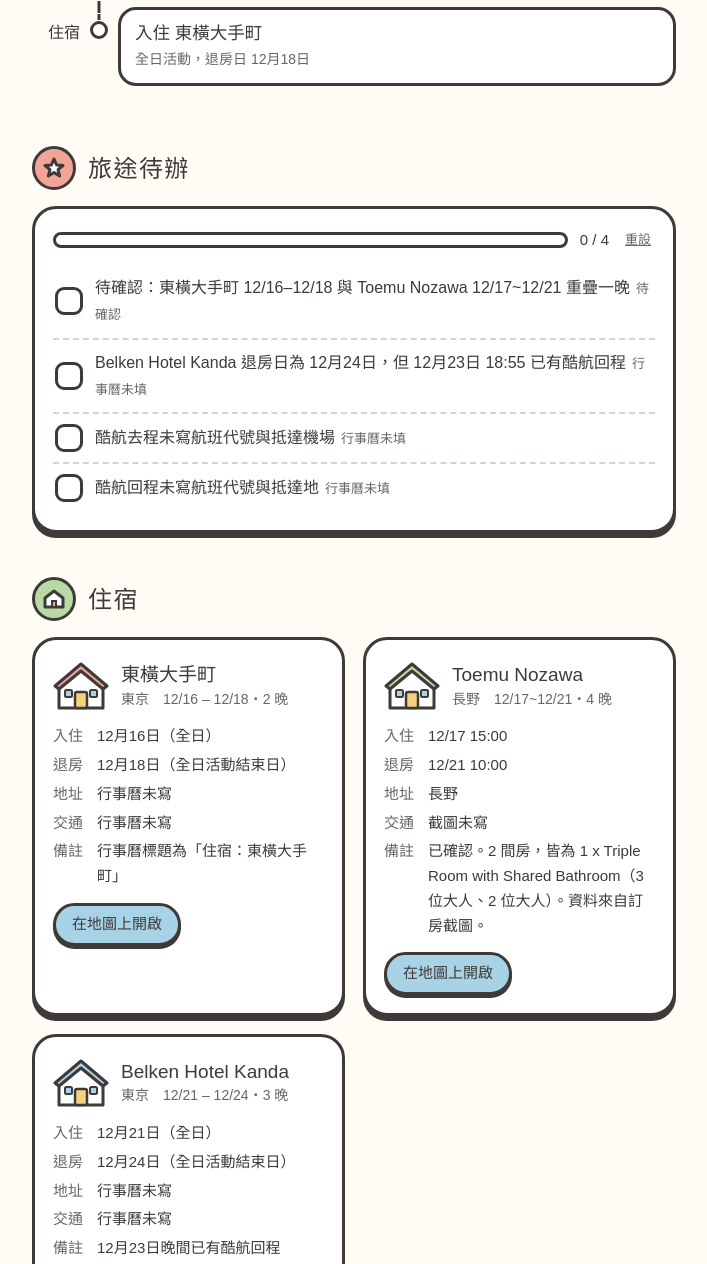
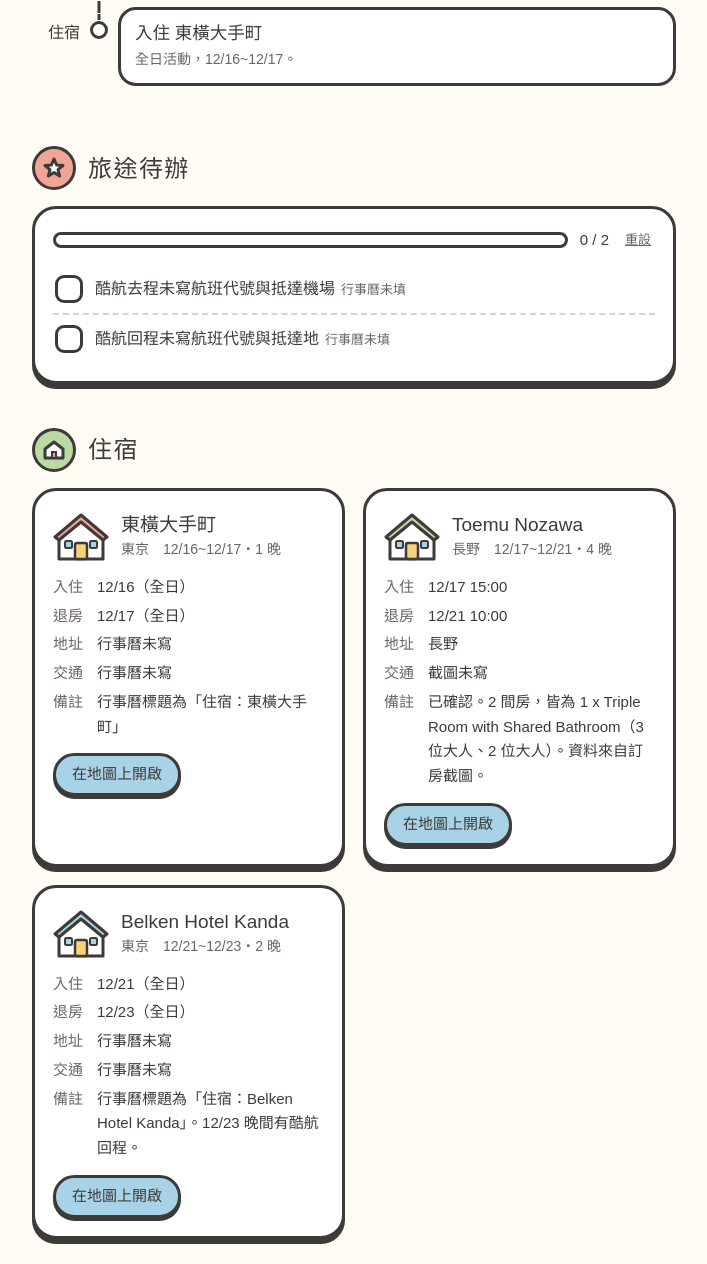
Before and after one commit to SOUNDBEND/travel-notebook, a plain HTML site: page index.html in a window 1280 px wide. Shown: the part 1272-2536 px from the top of the page, without its empty margins (286-993 px from the left). Drawn offline with Linux system fonts and the light colour scheme; a web font is replaced by a local one.

Commit message:
Fix lodging end dates

```diff
--- a/index.html
+++ b/index.html
@@ -291,14 +291,13 @@ const TRIPS = [
   days: [
     { date:"12/16", week:"週三", title:"出發與入住", area:"酷航・東橫大手町", art:"plane", items:[
       { t:"14:00", title:"酷航桃園機場T1", note:"14:00–18:00（台北時間）。行事曆未寫航班代號與抵達機場。", move:["plane"] },
-      { t:"住宿", title:"入住 東橫大手町", note:"全日活動，退房日 12月18日" }
+      { t:"住宿", title:"入住 東橫大手町", note:"全日活動，12/16~12/17。" }
     ]},
-    { date:"12/17", week:"週四", title:"入住 Toemu Nozawa", area:"東橫大手町・長野", art:"", items:[
-      { t:"住宿", title:"東橫大手町", note:"續住，退房日 12月18日。與 Toemu Nozawa 12/17~12/21 重疊一晚。" },
+    { date:"12/17", week:"週四", title:"東橫大手町退房、入住 Toemu Nozawa", area:"東京・長野", art:"", items:[
+      { t:"退房", title:"東橫大手町 退房", note:"12/16~12/17。" },
       { t:"15:00", title:"入住 Toemu Nozawa", note:"已確認。12/17~12/21，退房 12/21 10:00。長野。2 間房，皆為 1 x Triple Room with Shared Bathroom（3 位大人、2 位大人）。" }
     ]},
-    { date:"12/18", week:"週五", title:"東橫大手町退房", area:"長野 Toemu Nozawa", art:"", items:[
-      { t:"退房", title:"東橫大手町 退房", note:"全日活動的退房日為 12月18日。" },
+    { date:"12/18", week:"週五", title:"Toemu Nozawa", area:"長野", art:"", items:[
       { t:"住宿", title:"Toemu Nozawa", note:"續住，12/17~12/21，退房 12/21 10:00。" }
     ]},
     { date:"12/19", week:"週六", title:"Toemu Nozawa", area:"長野", art:"", items:[
@@ -309,31 +308,29 @@ const TRIPS = [
     ]},
     { date:"12/21", week:"週一", title:"Toemu Nozawa 退房、入住 Belken Hotel Kanda", area:"長野・Belken Hotel Kanda", art:"", items:[
       { t:"10:00", title:"Toemu Nozawa 退房", note:"12/17~12/21，退房 10:00。" },
-      { t:"住宿", title:"入住 Belken Hotel Kanda", note:"全日活動，退房日 12月24日" }
+      { t:"住宿", title:"入住 Belken Hotel Kanda", note:"全日活動，12/21~12/23。" }
     ]},
     { date:"12/22", week:"週二", title:"Belken Hotel Kanda", area:"Belken Hotel Kanda", art:"", items:[
-      { t:"住宿", title:"Belken Hotel Kanda", note:"續住，退房日 12月24日" }
+      { t:"住宿", title:"Belken Hotel Kanda", note:"續住，12/21~12/23。" }
     ]},
-    { date:"12/23", week:"週三", title:"回程", area:"Belken Hotel Kanda・酷航", art:"plane", items:[
-      { t:"住宿", title:"Belken Hotel Kanda", note:"續住，退房日 12月24日" },
+    { date:"12/23", week:"週三", title:"Belken Hotel Kanda 退房、回程", area:"Belken Hotel Kanda・酷航", art:"plane", items:[
+      { t:"退房", title:"Belken Hotel Kanda 退房", note:"12/21~12/23。" },
       { t:"18:55", title:"酷航成田（T1)", note:"18:55–22:10（台北時間）。行事曆未寫航班代號與抵達地。", move:["plane"] }
     ]}
   ],
   stays: [
-    { name:"東橫大手町", city:"東京", nights:"12/16 – 12/18・2 晚", color:"#F2A497",
-      checkin:"12月16日（全日）", checkout:"12月18日（全日活動結束日）", addr:"行事曆未寫", access:"行事曆未寫",
+    { name:"東橫大手町", city:"東京", nights:"12/16~12/17・1 晚", color:"#F2A497",
+      checkin:"12/16（全日）", checkout:"12/17（全日）", addr:"行事曆未寫", access:"行事曆未寫",
       memo:"行事曆標題為「住宿：東橫大手町」", map:"東橫大手町" },
     { name:"Toemu Nozawa", city:"長野", nights:"12/17~12/21・4 晚", color:"#B9DAA5",
       checkin:"12/17 15:00", checkout:"12/21 10:00", addr:"長野", access:"截圖未寫",
       memo:"已確認。2 間房，皆為 1 x Triple Room with Shared Bathroom（3 位大人、2 位大人）。資料來自訂房截圖。", map:"Toemu Nozawa 長野" },
-    { name:"Belken Hotel Kanda", city:"東京", nights:"12/21 – 12/24・3 晚", color:"#A8D3E6",
-      checkin:"12月21日（全日）", checkout:"12月24日（全日活動結束日）", addr:"行事曆未寫", access:"行事曆未寫",
-      memo:"12月23日晚間已有酷航回程", map:"Belken Hotel Kanda" }
+    { name:"Belken Hotel Kanda", city:"東京", nights:"12/21~12/23・2 晚", color:"#A8D3E6",
+      checkin:"12/21（全日）", checkout:"12/23（全日）", addr:"行事曆未寫", access:"行事曆未寫",
+      memo:"行事曆標題為「住宿：Belken Hotel Kanda」。12/23 晚間有酷航回程。", map:"Belken Hotel Kanda" }
   ],
   lists: {
     todo: [
-      { text:"待確認：東橫大手町 12/16–12/18 與 Toemu Nozawa 12/17~12/21 重疊一晚", note:"待確認" },
-      { text:"Belken Hotel Kanda 退房日為 12月24日，但 12月23日 18:55 已有酷航回程", note:"行事曆未填" },
       { text:"酷航去程未寫航班代號與抵達機場", note:"行事曆未填" },
       { text:"酷航回程未寫航班代號與抵達地", note:"行事曆未填" }
     ],
@@ -468,54 +465,52 @@ const TRIPS = [
   ],
   days: [
     { date:"2/20", week:"週六", title:"入住 Dormy inn 小樽", area:"小樽", art:"fuji", items:[
-      { t:"住宿", title:"入住 Dormy inn 小樽", note:"天然溫泉 燈之湯 多美迎PREMIUM小樽。退房日 2月25日。" }
+      { t:"住宿", title:"入住 Dormy inn 小樽", note:"天然溫泉 燈之湯 多美迎PREMIUM小樽。2/20~2/24。" }
     ]},
     { date:"2/21", week:"週日", title:"Dormy inn 小樽", area:"小樽", art:"snowman", items:[
-      { t:"住宿", title:"Dormy inn 小樽", note:"續住，退房日 2月25日" }
+      { t:"住宿", title:"Dormy inn 小樽", note:"續住，2/20~2/24。" }
     ]},
     { date:"2/22", week:"週一", title:"Dormy inn 小樽", area:"小樽", art:"fuji", items:[
-      { t:"住宿", title:"Dormy inn 小樽", note:"續住，退房日 2月25日" }
+      { t:"住宿", title:"Dormy inn 小樽", note:"續住，2/20~2/24。" }
     ]},
     { date:"2/23", week:"週二", title:"Dormy inn 小樽", area:"小樽", art:"snowman", items:[
-      { t:"住宿", title:"Dormy inn 小樽", note:"續住，退房日 2月25日" }
+      { t:"住宿", title:"Dormy inn 小樽", note:"續住，2/20~2/24。" }
     ]},
-    { date:"2/24", week:"週三", title:"兩筆住宿重疊", area:"小樽", art:"fuji", items:[
-      { t:"住宿", title:"Dormy inn 小樽", note:"續住，退房日 2月25日" },
-      { t:"住宿", title:"入住 omo5 小樽", note:"OMO5 小樽 by 星野集團。退房日 3月1日。" }
+    { date:"2/24", week:"週三", title:"Dormy inn 退房、入住 omo5 小樽", area:"小樽", art:"fuji", items:[
+      { t:"退房", title:"Dormy inn 小樽 退房", note:"2/20~2/24。" },
+      { t:"住宿", title:"入住 omo5 小樽", note:"OMO5 小樽 by 星野集團。2/24~2/28。" }
     ]},
-    { date:"2/25", week:"週四", title:"Dormy inn 退房、omo5 續住", area:"小樽", art:"", items:[
-      { t:"退房", title:"Dormy inn 小樽 退房", note:"全日活動的退房日為 2月25日" },
-      { t:"住宿", title:"omo5 小樽", note:"續住，退房日 3月1日" }
+    { date:"2/25", week:"週四", title:"omo5 小樽", area:"小樽", art:"", items:[
+      { t:"住宿", title:"omo5 小樽", note:"續住，2/24~2/28。" }
     ]},
     { date:"2/26", week:"週五", title:"omo5 小樽", area:"小樽", art:"", items:[
-      { t:"住宿", title:"omo5 小樽", note:"續住，退房日 3月1日" }
+      { t:"住宿", title:"omo5 小樽", note:"續住，2/24~2/28。" }
     ]},
     { date:"2/27", week:"週六", title:"omo5 小樽", area:"小樽", art:"", items:[
-      { t:"住宿", title:"omo5 小樽", note:"續住，退房日 3月1日" }
+      { t:"住宿", title:"omo5 小樽", note:"續住，2/24~2/28。" }
     ]},
-    { date:"2/28", week:"週日", title:"星宇札幌回台中", area:"札幌 → 台中・omo5 小樽", art:"plane", items:[
-      { t:"10:00", title:"星宇札幌回台中", note:"10:00–11:00（台北時間）。行事曆未寫航班代號。", move:["plane"] },
-      { t:"住宿", title:"omo5 小樽", note:"續住，退房日 3月1日" }
+    { date:"2/28", week:"週日", title:"omo5 小樽退房、星宇札幌回台中", area:"小樽・札幌 → 台中", art:"plane", items:[
+      { t:"退房", title:"omo5 小樽 退房", note:"2/24~2/28。" },
+      { t:"10:00", title:"星宇札幌回台中", note:"10:00–11:00（台北時間）。行事曆未寫航班代號。", move:["plane"] }
     ]},
-    { date:"3/01", week:"週一", title:"omo5 小樽退房", area:"小樽", art:"", items:[
-      { t:"退房", title:"omo5 小樽 退房", note:"全日活動的退房日為 3月1日。主日曆「阿馬的北海道」區塊也在這天結束。" }
+    { date:"3/01", week:"週一", title:"阿馬的北海道結束", area:"", art:"", items:[
+      { t:"全日", title:"阿馬的北海道", note:"主日曆全日區塊在這天結束。" }
     ]}
   ],
   stays: [
-    { name:"Dormy inn 小樽", city:"小樽", nights:"2/20 – 2/25・5 晚", color:"#F2A497",
-      checkin:"2月20日（全日）", checkout:"2月25日（全日活動結束日）",
+    { name:"Dormy inn 小樽", city:"小樽", nights:"2/20~2/24・4 晚", color:"#F2A497",
+      checkin:"2/20（全日）", checkout:"2/24（全日）",
       addr:"天然溫泉 燈之湯 多美迎PREMIUM小樽, 3-chōme-9-1 Inaho, Otaru, Hokkaido 047-0032日本",
       access:"行事曆未寫", memo:"行事曆標題為「宿：Dormy inn 小樽」",
       map:"天然溫泉 燈之湯 多美迎PREMIUM小樽, 3-chōme-9-1 Inaho, Otaru, Hokkaido 047-0032日本" },
-    { name:"omo5 小樽", city:"小樽", nights:"2/24 – 3/01・5 晚", color:"#A8D3E6",
-      checkin:"2月24日（全日）", checkout:"3月1日（全日活動結束日）",
+    { name:"omo5 小樽", city:"小樽", nights:"2/24~2/28・4 晚", color:"#A8D3E6",
+      checkin:"2/24（全日）", checkout:"2/28（全日）",
       addr:"OMO5 小樽 by 星野集團, 1-chōme-6-31 Ironai, Otaru, Hokkaido 047-0031日本",
-      access:"行事曆未寫", memo:"與 Dormy inn 在 2月24日重疊一晚",
+      access:"行事曆未寫", memo:"行事曆標題為「宿：omo5 小樽」",
       map:"OMO5 小樽 by 星野集團, 1-chōme-6-31 Ironai, Otaru, Hokkaido 047-0031日本" }
   ],
   lists: {
     todo: [
-      { text:"Dormy inn 小樽退房 2月25日，omo5 小樽入住 2月24日，兩筆重疊一晚", note:"行事曆未填" },
       { text:"這趟行事曆沒有去程航班", note:"行事曆未填" },
       { text:"星宇札幌回台中 未寫航班代號，紀錄時段為 10:00–11:00", note:"行事曆未填" }
     ],
```
